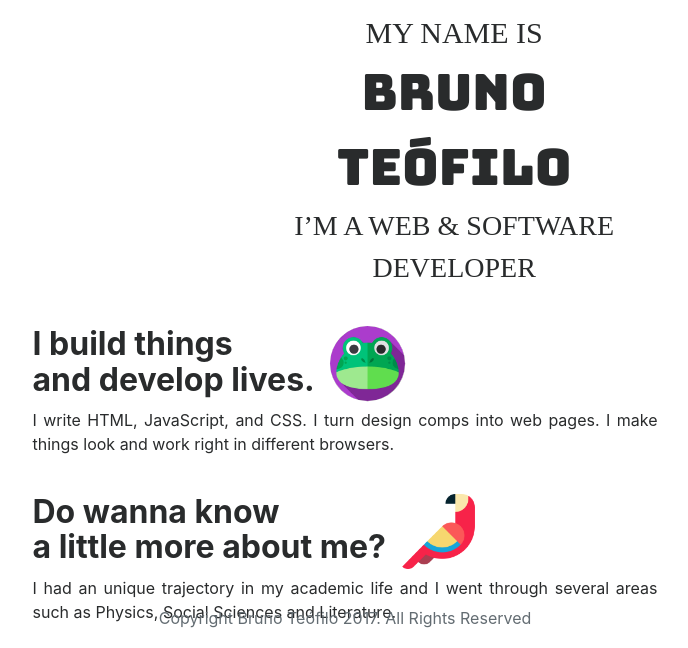
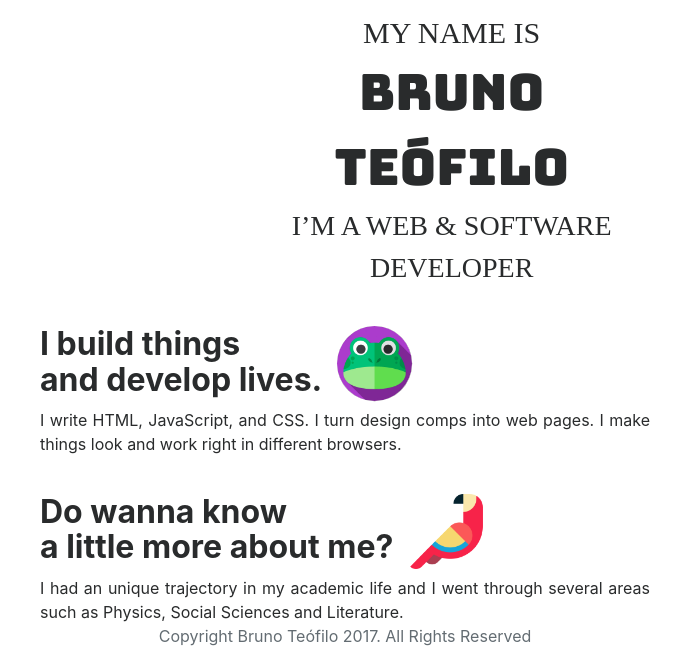
Before and after one commit to Heirian/newproject, a plain HTML site: page index.html in a window 1280 px wide. Shown: the part 170-818 px from the top of the page, without its empty margins (295-983 px from the left). Drawn offline with nearby package versions, Linux system fonts and the light colour scheme; a web font is replaced by a local one.

Commit message:
text fluid

```diff
--- a/CSS/customcss.css
+++ b/CSS/customcss.css
@@ -62,8 +62,3 @@ p {
 	height: 75px;
 	weight: 75px
 }
-footer {
-    position:absolute;
-    bottom:0;
-    width:100%;
-}
--- a/index.html
+++ b/index.html
@@ -3,7 +3,7 @@
 	<head>
 		<meta charset="UTF-8">
 		<!-- Bootstrap -->
-		<link href="CSS/bootstrap.min.css" rel="stylesheet">
+		<link href="https://cdnjs.cloudflare.com/ajax/libs/twitter-bootstrap/4.0.0-alpha.6/css/bootstrap.min.css" rel="stylesheet">
 		<!-- Custom CSS -->
 		<link href="CSS/customcss.css" rel="stylesheet">
 		<!-- Fonts -->
@@ -18,7 +18,7 @@
 	</head>
 
 	<body>
-
+		<div class="container-fluid">
 		<h1 class="text-center headerspace"><b>A Programmer personal page
 		</b></h1>
 
@@ -88,7 +88,7 @@
 				</p>
 			</div>
 		</div>
-
+		</div>
 		<footer>
 			<p class="text-center text-muted">Copyright Bruno Teófilo 2017. All Rights Reserved
 			</p>
```
